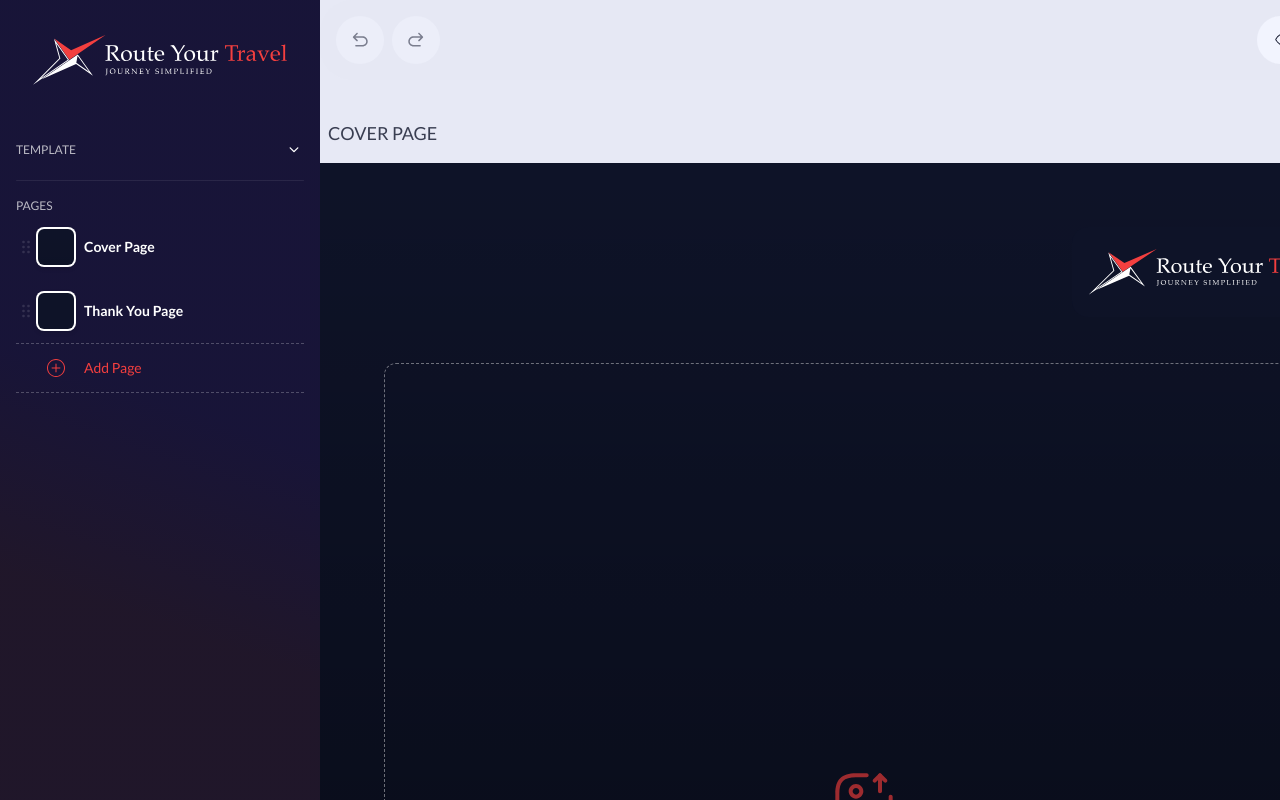
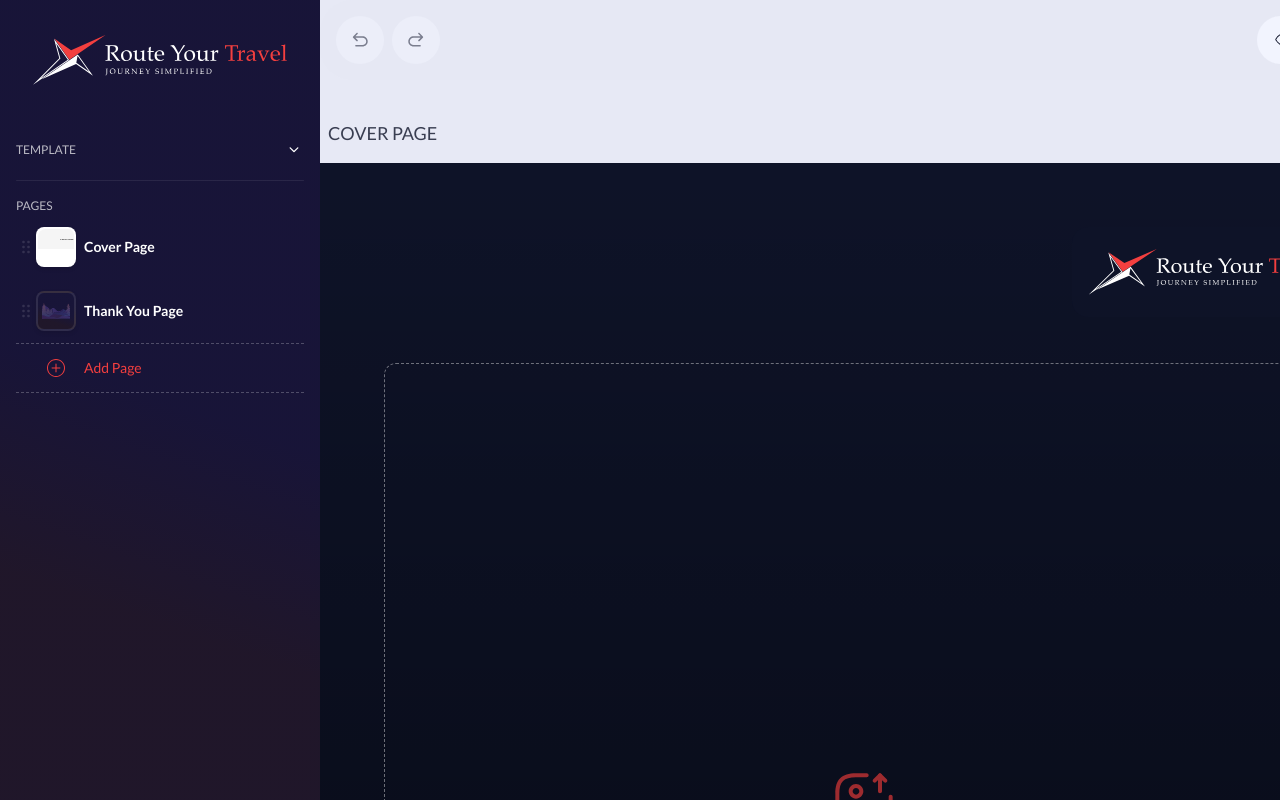
Before and after one commit to himakarkonanki/ROUTE-YOUR-TRAVEL, a React (Vite) app: page / in a window 1280 px wide. Built offline with nearby package versions, Linux system fonts and the light colour scheme.

Commit message:
latest changes

```diff
--- a/src/Components/LeftPanel.jsx
+++ b/src/Components/LeftPanel.jsx
@@ -26,9 +26,10 @@ import more_vertical from '../assets/icons/more_vert.svg'
 import EditorBarForLeftPanel from './EditorBarForLeftPanel'
 import DuplicatePageTray from './DuplicatePageTray'
 import ThumbnailGenerator from './ThumbnailGenerator'
+import ThankYouImage from '../assets/icons/Thankthumbnail.svg';
 
 // Sortable Item Component
-function SortablePageItem({ page, hoveredItem, setHoveredItem, handlePageMenuClick, showPageMenu, pageMenuRef, handleDuplicate, handleDelete }) {
+function SortablePageItem({ page, hoveredItem, setHoveredItem, handlePageMenuClick, showPageMenu, pageMenuRef, handleDuplicate, handleDelete, pages, PageThumbnail }) {
   const {
     attributes,
     listeners,
@@ -57,23 +58,7 @@ function SortablePageItem({ page, hoveredItem, setHoveredItem, handlePageMenuCli
     transition: 'all 0.2s ease-in-out',
   })
 
-  const PageThumbnail = ({ pageType, pageId }) => (
-    <div
-      style={{
-        width: '40px',
-        height: '40px',
-        aspectRatio: '1 / 1',
-        borderRadius: '8px',
-        border: '2px solid rgba(255, 255, 255, 0.1)',
-        background: '#fff',
-        position: 'relative',
-        overflow: 'hidden',
-        boxShadow: '0 2px 4px rgba(0, 0, 0, 0.1)',
-      }}
-    >
-      <ThumbnailGenerator pageType={pageType} />
-    </div>
-  )
+  // ...existing code...
 
   return (
     <div
@@ -185,6 +170,49 @@ function SortablePageItem({ page, hoveredItem, setHoveredItem, handlePageMenuCli
 }
 
 function LeftPanel({ pages, onAddPage, onDuplicatePage, onDeletePage, onReorderPages }) {
+  // Component to render thumbnail (now in main scope)
+  const PageThumbnail = ({ pageType, pageId }) => {
+    const page = pages.find(p => p.id === pageId);
+    if (pageType === 'thankyou') {
+      // Only render the SVG/PNG used at the bottom of the Thank You page, with dark blue background
+      return (
+        <div
+          style={{
+            width: '40px',
+            height: '40px',
+            display: 'flex',
+            alignItems: 'center',
+            justifyContent: 'center',
+            borderRadius: '8px',
+            border: '2px solid rgba(255, 255, 255, 0.1)',
+            background: 'linear-gradient(199deg, rgba(139, 35, 243, 0.08) 25.35%, rgba(139, 35, 243, 0.08) 50.01%, rgba(243, 63, 63, 0.08) 74.65%), #0E1328',
+            overflow: 'hidden',
+            boxShadow: '0 2px 4px rgba(0, 0, 0, 0.1)',
+          }}
+        >
+          <img src={ThankYouImage} alt="Thank You" style={{ width: '80%', height: '80%', objectFit: 'contain' }} />
+        </div>
+      );
+    }
+    // Default: render the full page preview
+    return (
+      <div
+        style={{
+          width: '40px',
+          height: '40px',
+          aspectRatio: '200 / 280',
+          borderRadius: '8px',
+          border: '2px solid rgba(255, 255, 255, 0.1)',
+          background: '#fff',
+          position: 'relative',
+          overflow: 'hidden',
+          boxShadow: '0 2px 4px rgba(0, 0, 0, 0.1)',
+        }}
+      >
+        <ThumbnailGenerator page={page} />
+      </div>
+    );
+  }
   const [hoveredItem, setHoveredItem] = useState(null)
   const [showDropdown, setShowDropdown] = useState(false)
   const [showPageMenu, setShowPageMenu] = useState(null)
@@ -292,27 +320,13 @@ function LeftPanel({ pages, onAddPage, onDuplicatePage, onDeletePage, onReorderP
     setShowPageMenu(null)
   }
 
-  // Component to render thumbnail
-  const PageThumbnail = ({ pageType, pageId }) => (
-    <div
-      style={{
-        width: '40px',
-        height: '40px',
-        aspectRatio: '1 / 1',
-        borderRadius: '8px',
-        border: '2px solid rgba(255, 255, 255, 0.1)',
-        background: '#fff',
-        position: 'relative',
-        overflow: 'hidden',
-        boxShadow: '0 2px 4px rgba(0, 0, 0, 0.1)',
-      }}
-    >
-      <ThumbnailGenerator pageType={pageType} />
-    </div>
-  )
+  // ...existing code...
 
   // Render static page item (for cover and thank you pages)
-  const renderStaticPageItem = (pageType, title, hoverId) => (
+  const renderStaticPageItem = (pageType, title, hoverId) => {
+    // Find the correct pageId for the given type
+    const page = pages.find(p => p.type === pageType);
+    return (
       <div
         style={getPageItemStyle(hoveredItem === hoverId)}
         onMouseEnter={() => setHoveredItem(hoverId)}
@@ -321,9 +335,7 @@ function LeftPanel({ pages, onAddPage, onDuplicatePage, onDeletePage, onReorderP
         <div style={{ width: '20px', height: '20px', aspectRatio: '1 / 1' }}>
           <img src={drag_indicator} alt='drag-indicator' style={{ opacity: 0.3 }} />
         </div>
-
-      <PageThumbnail pageType={pageType} />
-
+        <PageThumbnail pageType={pageType} pageId={page ? page.id : undefined} />
         <div style={{
           display: 'flex',
           padding: '0 8px',
@@ -343,7 +355,8 @@ function LeftPanel({ pages, onAddPage, onDuplicatePage, onDeletePage, onReorderP
           </div>
         </div>
       </div>
-  )
+    );
+  }
 
   // Get reorderable pages and their IDs for the sortable context
   const reorderablePages = pages.filter(page => page.type === 'day' || page.type === 'policy')
@@ -520,6 +533,8 @@ function LeftPanel({ pages, onAddPage, onDuplicatePage, onDeletePage, onReorderP
                     pageMenuRef={pageMenuRef}
                     handleDuplicate={handleDuplicate}
                     handleDelete={handleDelete}
+                    pages={pages}
+                    PageThumbnail={PageThumbnail}
                   />
                 ))}
               </div>
--- /dev/null
+++ b/src/Components/PagePreview.jsx
@@ -0,0 +1,75 @@
+import React from 'react';
+
+// This component renders a miniature version of a page based on its type and data
+function PagePreview({ page }) {
+  if (!page) return null;
+
+  switch (page.type) {
+    case 'cover':
+      return (
+        <div style={{
+          width: '100%',
+          height: '100%',
+          background: page.backgroundImage ? `url(${page.backgroundImage}) center/cover` : '#f5f5f5',
+          display: 'flex',
+          alignItems: 'center',
+          justifyContent: 'center',
+          fontWeight: 700,
+          fontSize: 12,
+          color: '#333',
+        }}>
+          {page.title || 'Cover Page'}
+        </div>
+      );
+    case 'day':
+      return (
+        <div style={{
+          width: '100%',
+          height: '100%',
+          background: page.uploadedImage ? `url(${page.uploadedImage}) center/cover` : '#e0f7fa',
+          display: 'flex',
+          flexDirection: 'column',
+          alignItems: 'center',
+          justifyContent: 'center',
+          fontSize: 10,
+          color: '#222',
+        }}>
+          <div style={{ fontWeight: 600 }}>{page.title || 'Day Page'}</div>
+          <div style={{ fontSize: 8, opacity: 0.7 }}>{page.description || ''}</div>
+        </div>
+      );
+    case 'thankyou':
+      return (
+        <div style={{
+          width: '100%',
+          height: '100%',
+          background: '#fffbe7',
+          display: 'flex',
+          alignItems: 'center',
+          justifyContent: 'center',
+          fontWeight: 700,
+          fontSize: 12,
+          color: '#b8860b',
+        }}>
+          {page.title || 'Thank You!'}
+        </div>
+      );
+    default:
+      return (
+        <div style={{
+          width: '100%',
+          height: '100%',
+          background: '#f0f0f0',
+          display: 'flex',
+          alignItems: 'center',
+          justifyContent: 'center',
+          fontSize: 10,
+          color: '#888',
+        }}>
+          {page.title || 'Page'}
+        </div>
+      );
+  }
+}
+
+export default PagePreview;
--- a/src/Components/RightPanel.jsx
+++ b/src/Components/RightPanel.jsx
@@ -20,6 +20,7 @@ function RightPanel({ pages, onPageDataUpdate }) {
   const [history, setHistory] = useState([]);
   const [historyIndex, setHistoryIndex] = useState(-1);
   const [isUndoRedoAction, setIsUndoRedoAction] = useState(false);
+  const historyIndexRef = useRef(-1);
 
   // Initialize history with current pages state
   useEffect(() => {
@@ -27,8 +28,14 @@ function RightPanel({ pages, onPageDataUpdate }) {
       const initialState = JSON.parse(JSON.stringify(pages));
       setHistory([initialState]);
       setHistoryIndex(0);
+      historyIndexRef.current = 0;
     }
   }, [pages, history.length]);
+
+  // Keep ref in sync with state
+  useEffect(() => {
+    historyIndexRef.current = historyIndex;
+  }, [historyIndex]);
 
   // Save state to history (called when page data changes)
   const saveToHistory = useCallback((newPages) => {
@@ -99,16 +106,37 @@ function RightPanel({ pages, onPageDataUpdate }) {
 
       // Save to history only if it's not a bulk update (undo/redo)
       if (!isBulkUpdate && !isUndoRedoAction) {
-        // Get updated pages array and save to history
-        setTimeout(() => {
-          const updatedPages = pages.map(page =>
-            page.id === pageId ? { ...page, ...updatedData } : page
-          );
-          saveToHistory(updatedPages);
-        }, 0);
+        // Use current pages prop directly to get the most up-to-date state
+        const updatedPages = pages.map(page => {
+          if (page.id === pageId) {
+            return { ...page, ...updatedData };
+          }
+          return page;
+        });
+
+        // Save to history immediately without setTimeout
+        setHistory(prev => {
+          const currentIndex = historyIndexRef.current;
+          const newHistory = prev.slice(0, currentIndex + 1);
+          newHistory.push(JSON.parse(JSON.stringify(updatedPages)));
+
+          // Limit history size
+          if (newHistory.length > 50) {
+            newHistory.shift();
+            const nextIndex = Math.max(0, newHistory.length - 1);
+            setHistoryIndex(nextIndex);
+            historyIndexRef.current = nextIndex;
+            return newHistory;
+          }
+
+          const nextIndex = newHistory.length - 1;
+          setHistoryIndex(nextIndex);
+          historyIndexRef.current = nextIndex;
+          return newHistory;
+        });
       }
     }
-  }, [onPageDataUpdate, pages, saveToHistory, isUndoRedoAction]);
+  }, [onPageDataUpdate, pages, isUndoRedoAction]);
 
   // Check if undo/redo is available
   const canUndo = historyIndex > 0;
--- a/src/Components/ThumbnailGenerator.jsx
+++ b/src/Components/ThumbnailGenerator.jsx
@@ -1,42 +1,30 @@
-// ThumbnailGenerator.jsx
 import React from 'react';
-import FrontPage from './FrontPage';
-import DayPage from './DayPage';
-import ThankYouPage from './ThankYouPage';
-import PolicyPage from './PolicyPage';
+import PagePreview from './PagePreview';
 
-function ThumbnailGenerator({ pageType, style }) {
-  const renderPageContent = () => {
-    switch (pageType) {
-      case 'cover':
-        return <FrontPage />;
-      case 'day':
-        return <DayPage />;
-      case 'policy':
-        return <PolicyPage />;
-      case 'thankyou':
-        return <ThankYouPage />;
-      default:
-        return <div>Unknown page type</div>;
-    }
-  };
-
+// Renders a scaled-down live preview of the page
+function ThumbnailGenerator({ page }) {
   return (
-    <div
-      style={{
-        ...style,
-        transform: 'scale(0.37)', // Scale down to fit thumbnail size (1088px -> ~28px)
+    <div style={{
+      width: '200px',
+      height: '200px',
+      overflow: 'hidden',
+      background: '#fff',
+      borderRadius: 8,
+      position: 'relative',
+      boxShadow: '0 2px 4px rgba(0,0,0,0.08)',
+    }}>
+      <div style={{
+        width: '288px', // virtual page width
+        height: '100px', // virtual page height
+        transform: 'scale(0.2)', // scale down to fit 40x56px
         transformOrigin: 'top left',
-        width: '1088px',
-        height: '1540px',
+        pointerEvents: 'none',
         position: 'absolute',
         top: 0,
         left: 0,
-        pointerEvents: 'none',
-        overflow: 'hidden',
-      }}
-    >
-      {renderPageContent()}
+      }}>
+        <PagePreview page={page} />
+      </div>
     </div>
   );
 }
```
Also changed, not shown: src/Components/Download.jsx (added). Lines whose indentation alone changed are shown as unchanged.
